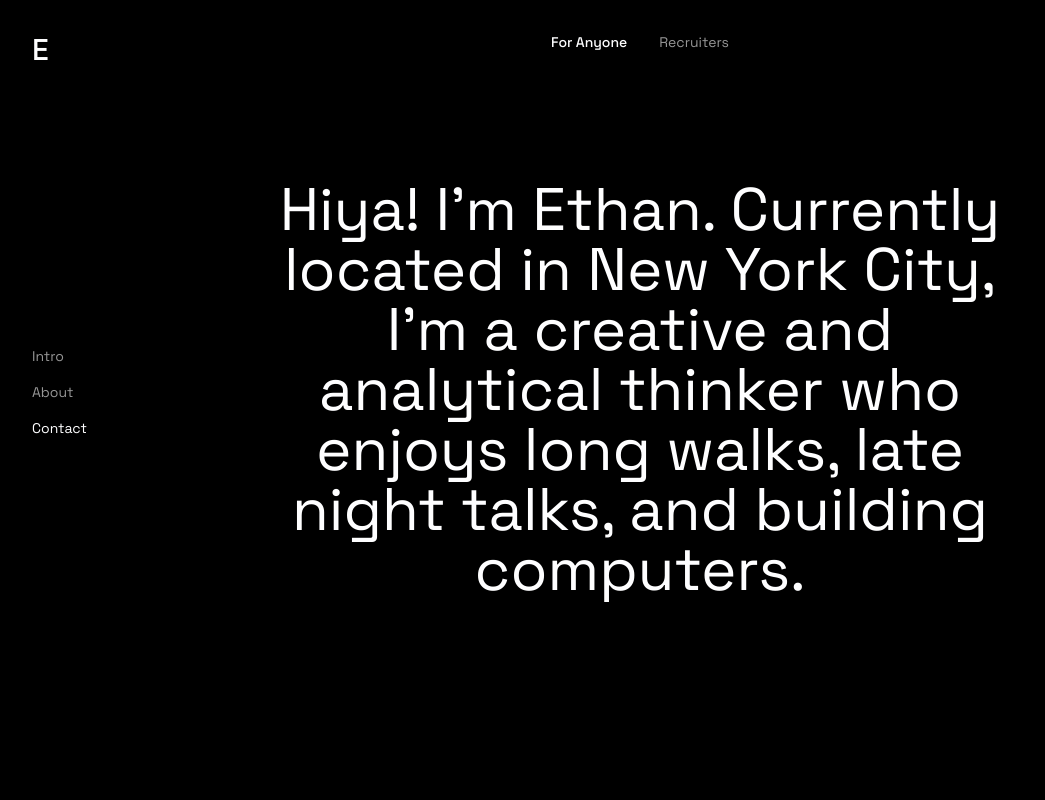
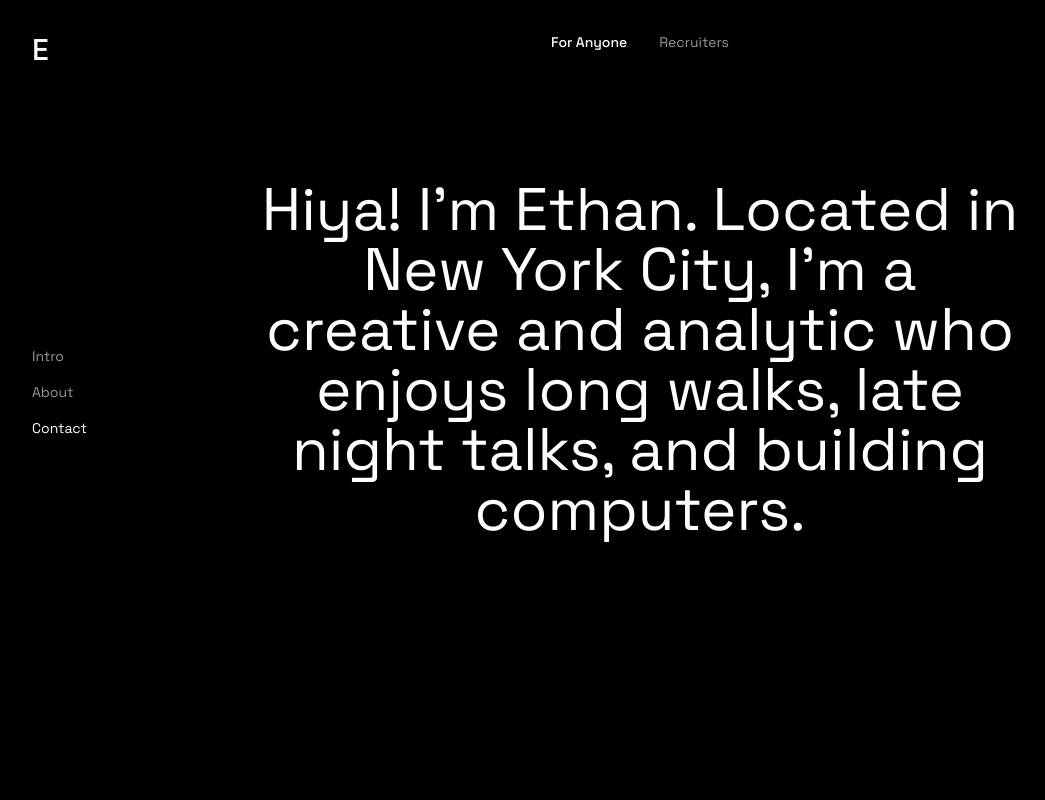
Before and after one commit to ethanwhyy/ethanwhyy.github.io, a Next.js app: page / in a window 1280 px wide. Shown: the top 800 px of the page, without its empty margins (0-1045 px from the left). Built offline with nearby package versions, Linux system fonts and the light colour scheme.

Commit message:
Updating header text
updating header again

```diff
--- a/app/page.tsx
+++ b/app/page.tsx
@@ -26,7 +26,7 @@
       title: "For Anyone",
       description: (
         <>
-          Hiya! I'm Ethan. Currently located in New York City, I'm a creative and analytical thinker who enjoys long walks, late night talks, and building computers.
+          Hiya! I'm Ethan. Located in New York City, I'm a creative and analytic who enjoys long walks, late night talks, and building computers.
         </>
       ),
       skills: [""]
@@ -35,7 +35,7 @@
       title: "Recruiters",
       description: (
         <>
-          I’m a quick study, learning best with hands-on tinkering and tampering. Building minimal apps for personal use. I’m actively searching for new roles.
+          A quick study, learning best hands-on. Building minimal apps to be efficient. I’m actively searching for new roles.
         </>
       ),
       skills: [<a href="/Ethan Yuen - Resume.pdf" download className="hover:text-[#fefeff] transition-colors">Download Resume</a>]
```
